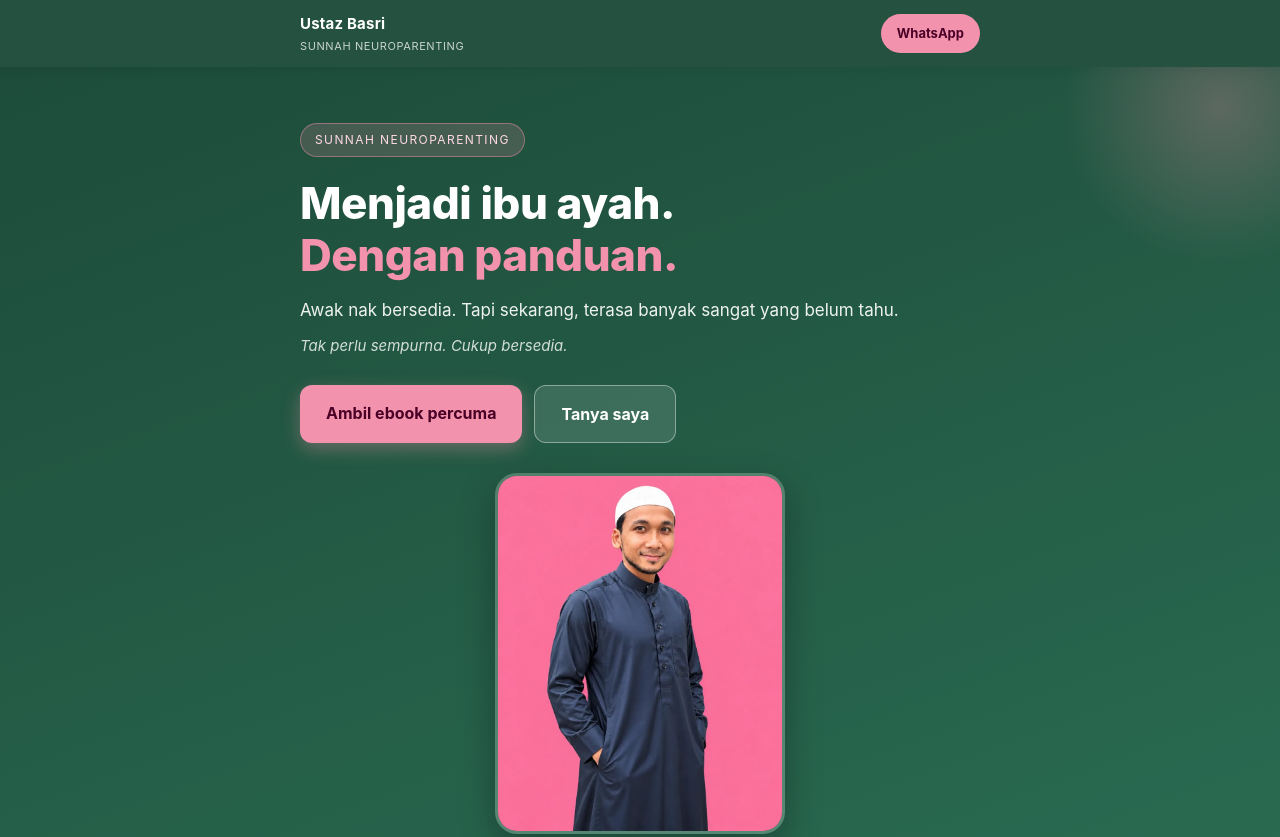
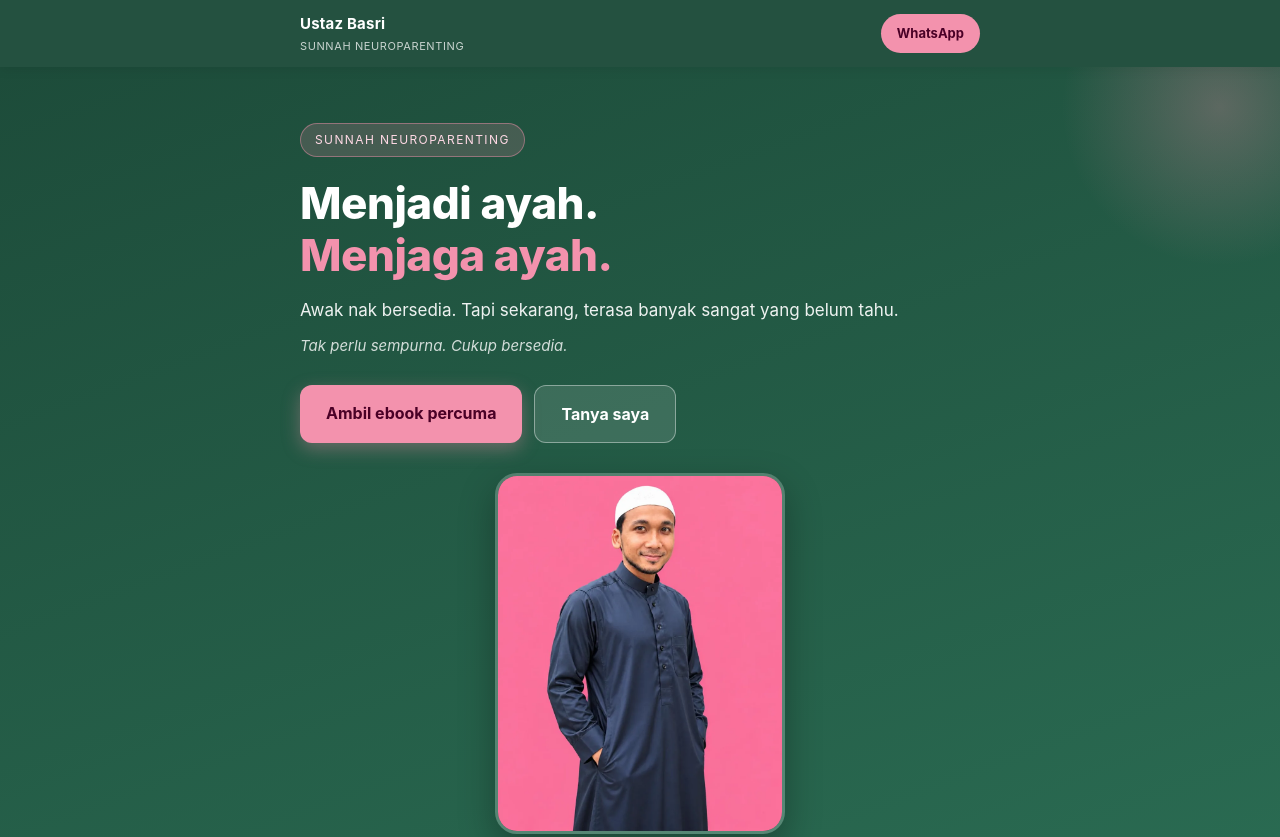
Before and after one commit to myplacento/ustazbasri-landing, a plain HTML site: page index.html in a window 1280 px wide. Shown: the top 837 px of the page. Drawn offline with Linux system fonts and the light colour scheme.

Commit message:
Janji baru: Menjadi ayah. Menjaga ayah (ujian 2 minggu)

```diff
--- a/index.html
+++ b/index.html
@@ -4,9 +4,9 @@
 <meta charset="utf-8">
 <meta name="viewport" content="width=device-width, initial-scale=1">
 <meta name="robots" content="noindex,nofollow">
-<title>Ustaz Basri | Menjadi ibu ayah. Dengan panduan.</title>
-<meta name="description" content="Menjadi ibu ayah. Dengan panduan. Sunnah, sains dan sistem untuk ibu dan ayah yang nak bersedia sebelum anak lahir. 5,000+ keluarga diurus, 9 tahun Placento.">
-<meta property="og:title" content="Ustaz Basri | Menjadi ibu ayah. Dengan panduan.">
+<title>Ustaz Basri | Menjadi ayah. Menjaga ayah.</title>
+<meta name="description" content="Menjadi ayah. Menjaga ayah. Sunnah, sains dan sistem untuk ibu dan ayah yang nak bersedia sebelum anak lahir. 5,000+ keluarga diurus, 9 tahun Placento.">
+<meta property="og:title" content="Ustaz Basri | Menjadi ayah. Menjaga ayah.">
 <meta property="og:description" content="Tak perlu sempurna. Cukup bersedia.">
 <meta property="og:type" content="website">
 <style>
@@ -180,7 +180,7 @@ footer .disklaim{font-size:12px;opacity:.6;line-height:1.6;border-top:1px solid
 <header class="hero">
   <div class="wrap">
     <div class="kicker">Sunnah Neuroparenting</div>
-    <h1>Menjadi ibu ayah.<br><span>Dengan panduan.</span></h1>
+    <h1>Menjadi ayah.<br><span>Menjaga ayah.</span></h1>
     <p class="sub">Awak nak bersedia. Tapi sekarang, terasa banyak sangat yang belum tahu.</p>
     <p class="wedge">Tak perlu sempurna. Cukup bersedia.</p>
     <div class="cta-row">
```
Also changed, not shown: uji-hero-kitab.html (+1 -1 lines).
